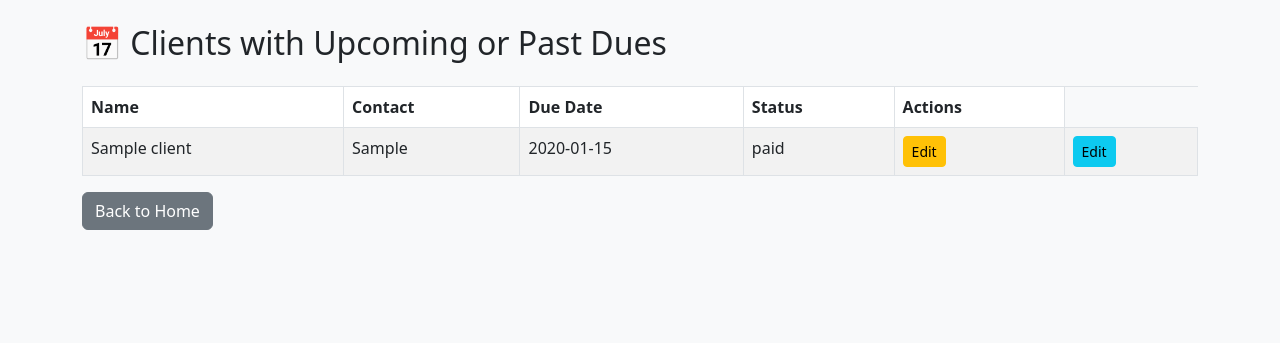
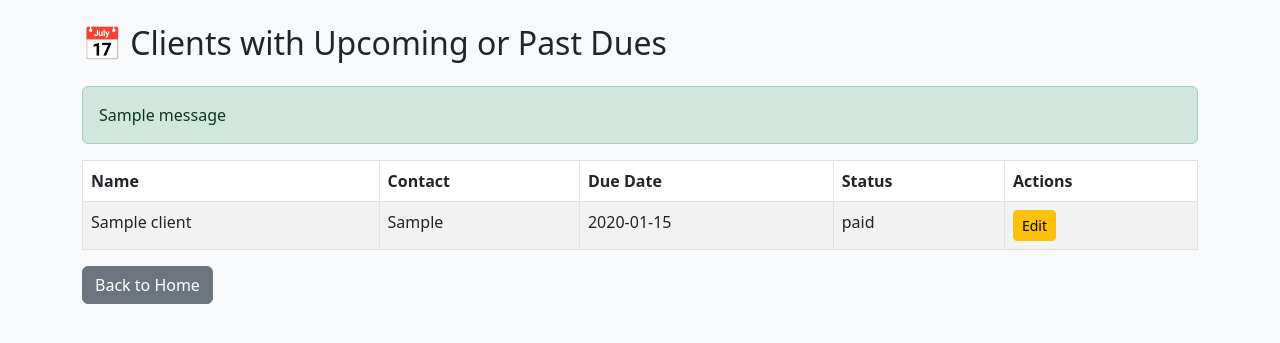
Before and after one commit to sivaganga9786/s3Gym, a Flask app: template templates/due_clients.html in a window 1280 px wide. Shown: the top 343 px of the page. Run offline with Flask 3, Linux system fonts and the light colour scheme; the template is opened without the code that fills it: values that come from a table or form of the project are taken from there, others are empty; tables that the repository leaves empty hold one stand-in row (values such as "Sample post"); one stand-in notice (Sample message) is shown.

Commit message:
changes in code

```diff
--- a/templates/due_clients.html
+++ b/templates/due_clients.html
@@ -8,9 +8,24 @@
 <body class="p-4 bg-light">
   <div class="container">
     <h2 class="mb-4">📅 Clients with Upcoming or Past Dues</h2>
+
+    {% with messages = get_flashed_messages(with_categories=true) %}
+      {% if messages %}
+        {% for category, message in messages %}
+          <div class="alert alert-{{ category }}">{{ message }}</div>
+        {% endfor %}
+      {% endif %}
+    {% endwith %}
+
     <table class="table table-bordered table-striped">
       <thead>
-        <tr><th>Name</th><th>Contact</th><th>Due Date</th><th>Status</th><th>Actions</th></tr>
+        <tr>
+          <th>Name</th>
+          <th>Contact</th>
+          <th>Due Date</th>
+          <th>Status</th>
+          <th>Actions</th>
+        </tr>
       </thead>
       <tbody>
         {% for c in clients %}
@@ -21,23 +36,21 @@
           <td>{{ c.payment_status }}</td>
           <td>
             <a href="{{ url_for('edit_client', client_id=c.id) }}" class="btn btn-sm btn-warning">Edit</a>
-          </td>
-          <td>
-            <a href="{{ url_for('edit_client', client_id=client.id) }}" class="btn btn-sm btn-info">Edit</a>
-
-            {% if client.payment_status == 'unpaid' %}
-            <form method="POST" action="{{ url_for('mark_paid', client_id=client.id) }}" style="display:inline;">
-                <button class="btn btn-sm btn-success" onclick="return confirm('Mark as paid?')">💰 Pay</button>
+            {% if c.payment_status == 'unpaid' %}
+            <form method="POST" action="{{ url_for('mark_paid', client_id=c.id) }}" style="display:inline;">
+              <button class="btn btn-sm btn-success" onclick="return confirm('Mark as paid?')">💰 Pay</button>
             </form>
             {% endif %}
-        </td>
-
+          </td>
         </tr>
         {% else %}
-        <tr><td colspan="5" class="text-center text-muted">No upcoming/past dues</td></tr>
+        <tr>
+          <td colspan="5" class="text-center text-muted">No upcoming/past dues</td>
+        </tr>
         {% endfor %}
       </tbody>
     </table>
+
     <a href="{{ url_for('home') }}" class="btn btn-secondary">Back to Home</a>
   </div>
 </body>
```
